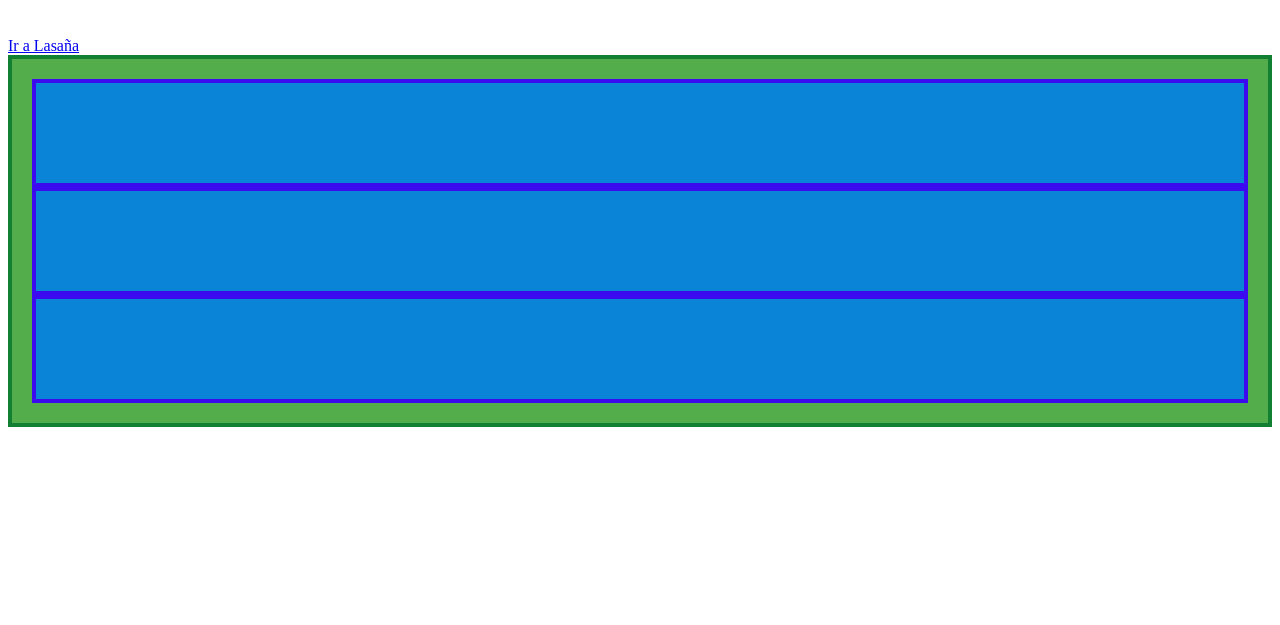
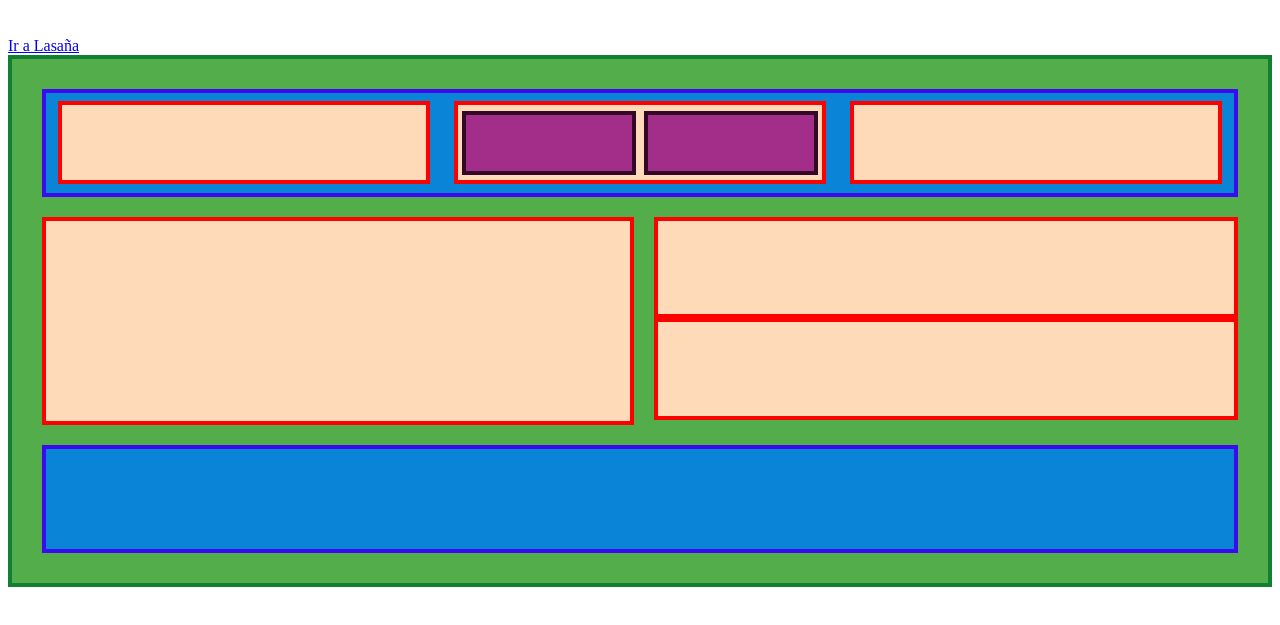
Before and after one commit to da2ch/odin-recipes, a plain HTML site: page index.html in a window 1280 px wide. Shown: the part 61-686 px from the top of the page. Drawn offline with Linux system fonts and the light colour scheme.

Commit message:
fin ejercicios flex

```diff
--- a/css/styles.css
+++ b/css/styles.css
@@ -6,25 +6,53 @@
 }
 
 /* this selector selects all divs inside of .flex-container */
-.flex-container div {
+.row-1,.row-3 {
   background: rgb(9, 132, 214);
   border: 4px solid rgb(59, 10, 238);
   height: 100px;
+  display: flex;
+  align-items: center;
+  margin: 10px;
 }
 
-/* .item-1,
-.item-2,
-.item-3 {
-  background: peachpuff;
-  border: 4px solid red;
-  height: 100px;
-  flex: 1;
+.item-1,.item-2,.item-3{
+    background: peachpuff;
+    border: 4px solid red;
+    margin: 1%;
+    height: 75%;
+    flex: 1;
+    padding: 4;
+    display: flex;
+    align-items: center;
+}
+.subitem-1,.subitem-2{
+    background: rgb(163, 46, 138);
+    border: 4px solid rgb(53, 7, 39);
+    margin: 1%;
+    height: 75%;
+    flex: 1;
+    padding: 4;
 }
 
-.flex-container .row-2 {
-  display: flex;
+.row-2 {
+    display: flex;
 }
 
-.flex-container .row-2 {
-  display: flex;
-} */
+.colum-1{
+    background: peachpuff;
+    border: 4px solid red;
+    flex: 1;
+    margin: 10px;
+    height: 200px;
+}
+
+.colum-2{
+    flex: 1;
+    margin: 10px;
+}
+
+.colum-2--row-1,.colum-2--row-2{
+    background: peachpuff;
+    border: 4px solid red;
+    height: 45%;
+}
--- a/index.html
+++ b/index.html
@@ -14,19 +14,19 @@
     <br>
     <div class="flex-container">
         <div class="row-1">
-            <!-- <div class="item-1"></div>
+            <div class="item-1"></div>
             <div class="item-2">
                 <div class="subitem-1"></div>
                 <div class="subitem-2"></div>
             </div>
-            <div class="item-1"></div> -->
+            <div class="item-1"></div>
         </div>
         <div class="row-2">
-            <!-- <div></div>
-            <div>
-                <div></div>
-                <div></div>
-            </div> -->
+            <div class="colum-1"></div>
+            <div class="colum-2">
+                <div class="colum-2--row-1"></div>
+                <div class="colum-2--row-2"></div>
+            </div>
         </div>
         <div class="row-3">
             <!-- <div></div>
```
